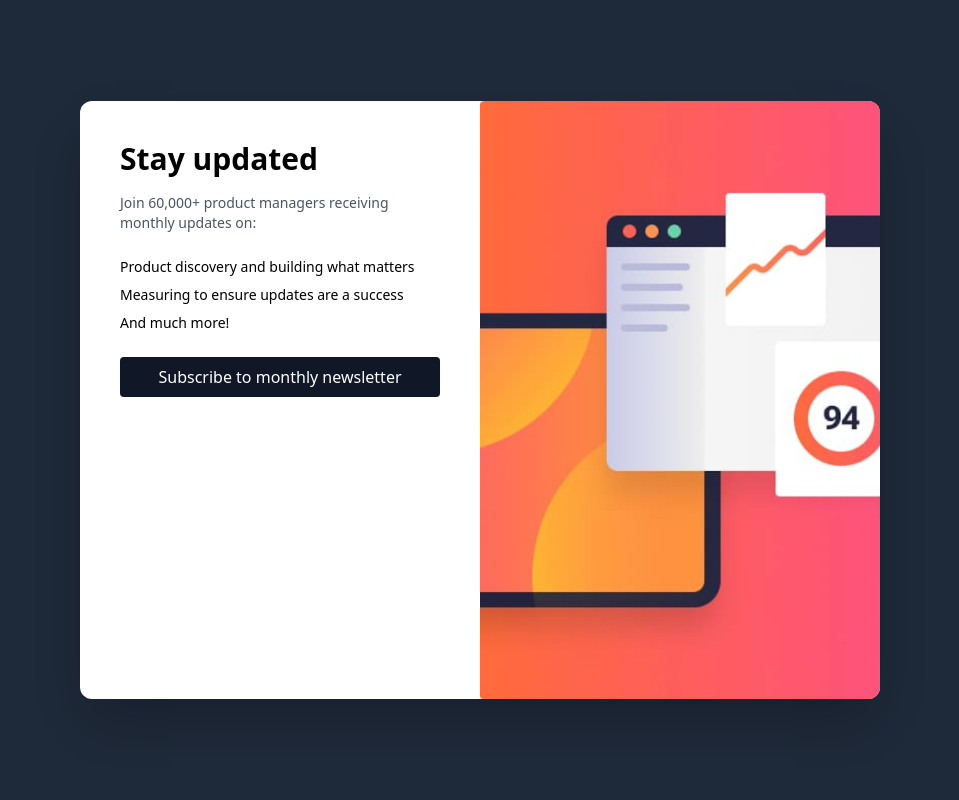
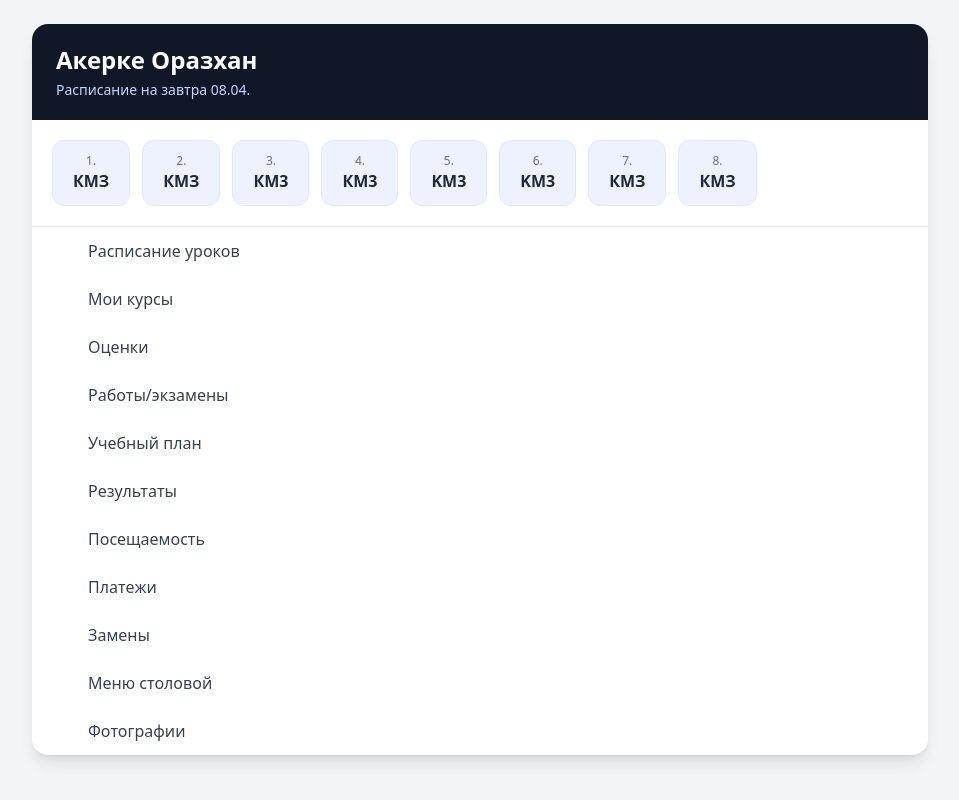
Before and after one commit to akerkeorazkhan/cw108.04, a plain HTML site: page index.html in a window 1280 px wide. Shown: the whole page, without its empty margins (160-1119 px from the left). Drawn offline with nearby package versions, Linux system fonts and the light colour scheme.

Commit message:
Add files via upload

```diff
--- a/index.html
+++ b/index.html
@@ -4,26 +4,63 @@
     <meta charset="UTF-8">
     <meta name="viewport" content="width=device-width, initial-scale=1.0">
     <script src="https://cdn.jsdelivr.net/npm/@tailwindcss/browser@4"></script>
-    <title>Document</title>
+    <title>Акерке Оразхан</title>
 </head>
-<body class="bg-gray-800 flex items-center justify-center min-h-screen">
-    <div class="bg-white rounded-xl flex w-[800px] overflow-hidden shadow-2xl">
-        <div class="p-10 w-1/2">
-<h1 class="text-3xl font-bold mb-4"> Stay updated</h1>
-<p class="text-gray-600 text-sm mb-6">Join 60,000+ product managers receiving monthly updates on:</p>
-<ul class="text-sm mb-6 space-y-2">
-    <li>Product discovery and building what matters</li>
-    <li>Measuring to ensure updates are a success</li>
-    <li>And much more!</li>
-</ul>
-<button class="w-full bg-gray-900 text-white p-2 rounded">
-    Subscribe to monthly newsletter
-</button>
+<body class="bg-gray-100 p-4 md:p-6 font-sans">
+    <div class="max-w-4xl mx-auto bg-white rounded-2xl shadow-lg overflow-hidden">
+
+        <div class="bg-gray-900 text-white px-6 py-5">
+            <h1 class="text-2xl font-bold">Акерке Оразхан</h1>
+            <p class="text-indigo-200 text-sm mt-1">Расписание на завтра 08.04.</p>
         </div>
-        <div class="w-1/2 bg-orange-400 flex items-center justify-center">
-<img src="Screenshot 2026-04-06 at 9.17.34 PM.png">
+
+
+        <div class="p-5 overflow-x-auto">
+            <div class="flex gap-3 min-w-max">
+                <div class="bg-indigo-50 rounded-xl px-5 py-3 text-center border border-indigo-100 min-w-[70px]">
+                    <div class="text-xs text-gray-500">1.</div>
+                    <div class="font-semibold text-gray-800">КМЗ</div>
+                </div>
+                <div class="bg-indigo-50 rounded-xl px-5 py-3 text-center border border-indigo-100 min-w-[70px]">
+                    <div class="text-xs text-gray-500">2.</div>
+                    <div class="font-semibold text-gray-800">КМЗ</div>
+                </div>
+                <div class="bg-indigo-50 rounded-xl px-5 py-3 text-center border border-indigo-100 min-w-[70px]">
+                    <div class="text-xs text-gray-500">3.</div>
+                    <div class="font-semibold text-gray-800">КМ3</div>
+                </div>
+                <div class="bg-indigo-50 rounded-xl px-5 py-3 text-center border border-indigo-100 min-w-[70px]">
+                    <div class="text-xs text-gray-500">4.</div>
+                    <div class="font-semibold text-gray-800">КМ3</div>
+                </div>
+                <div class="bg-indigo-50 rounded-xl px-5 py-3 text-center border border-indigo-100 min-w-[70px]">
+                    <div class="text-xs text-gray-500">5.</div>
+                    <div class="font-semibold text-gray-800">KM3</div>
+                </div>
+                <div class="bg-indigo-50 rounded-xl px-5 py-3 text-center border border-indigo-100 min-w-[70px]">
+                    <div class="text-xs text-gray-500">6.</div>
+                    <div class="font-semibold text-gray-800">KM3</div>
+                </div>
+                <div class="bg-indigo-50 rounded-xl px-5 py-3 text-center border border-indigo-100 min-w-[70px]">
+                    <div class="text-xs text-gray-500">7.</div>
+                    <div class="font-semibold text-gray-800">КМЗ</div>
+                </div>
+                <div class="bg-indigo-50 rounded-xl px-5 py-3 text-center border border-indigo-100 min-w-[70px]">
+                    <div class="text-xs text-gray-500">8.</div>
+                    <div class="font-semibold text-gray-800">КМЗ</div>
+                </div>
+            </div>
         </div>
-    </div>
-
-</body>
-</html>
+        <div class="border-t border-gray-200">
+            <div class="px-6 py-3 flex items-center gap-3"><i class="far fa-calendar-alt text-gray-400 w-5"></i><span class="text-gray-700">Расписание уроков</span></div>
+            <div class="px-6 py-3 flex items-center gap-3"><i class="far fa-calendar-alt text-gray-400 w-5"></i><span class="text-gray-700">Мои курсы</span></div>
+            <div class="px-6 py-3 flex items-center gap-3"><i class="far fa-calendar-alt text-gray-400 w-5"></i><span class="text-gray-700">Оценки</span></div>
+            <div class="px-6 py-3 flex items-center gap-3"><i class="far fa-calendar-alt text-gray-400 w-5"></i><span class="text-gray-700">Работы/экзамены</span></div>
+            <div class="px-6 py-3 flex items-center gap-3"><i class="far fa-calendar-alt text-gray-400 w-5"></i><span class="text-gray-700">Учебный план</span></div>
+            <div class="px-6 py-3 flex items-center gap-3"><i class="far fa-calendar-alt text-gray-400 w-5"></i><span class="text-gray-700">Результаты</span></div>
+            <div class="px-6 py-3 flex items-center gap-3"><i class="far fa-calendar-alt text-gray-400 w-5"></i><span class="text-gray-700">Посещаемость</span></div>
+            <div class="px-6 py-3 flex items-center gap-3"><i class="far fa-calendar-alt text-gray-400 w-5"></i><span class="text-gray-700">Платежи</span></div>
+            <div class="px-6 py-3 flex items-center gap-3"><i class="far fa-calendar-alt text-gray-400 w-5"></i><span class="text-gray-700">Замены</span></div>
+            <div class="px-6 py-3 flex items-center gap-3"><i class="far fa-calendar-alt text-gray-400 w-5"></i><span class="text-gray-700">Меню столовой</span></div>
+            <div class="px-6 py-3 flex items-center gap-3"><i class="far fa-calendar-alt text-gray-400 w-5"></i><span class="text-gray-700">Фотографии</span></div>
+        </div>
```
